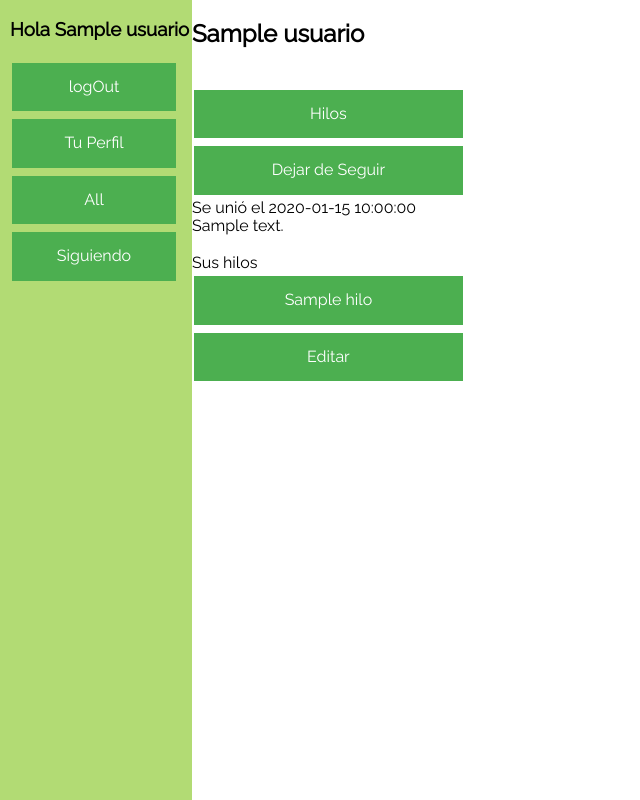
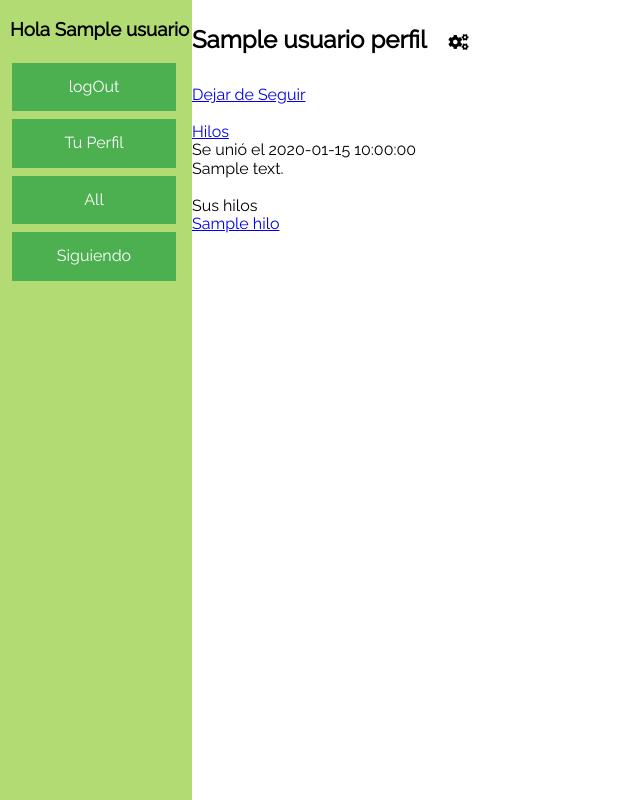
Before and after one commit to politecnicomodelopoo2018/ElDesafio-Arellano, a Flask app: template templates/usuarioPerfil.html in a window 1280 px wide. Shown: the whole page, without its empty margins (0-640 px from the left). Run offline with Flask 2, Linux system fonts and the light colour scheme; the template is opened without the code that fills it: most values are stand-ins (such as "Sample title", 1, 10 or a date in 2020); some libraries are stand-ins or nearby versions.

Commit message:
Haciendo cositas visuales

```diff
--- a/main.py
+++ b/main.py
@@ -45,7 +45,7 @@ def LogIn():
 
 @app.route('/usuarioHilos')
 def UsuarioHilos():
-    return render_template("/usuarioHilos.html", usuario=Usuario.getUsuario(int(request.args.get("idusuario"))), ListaHilos=Hilo.hilosParaUsuario(session['userid']))
+    return render_template("/usuarioHilos.html", usuario=Usuario.getUsuario(session["userid"]), ListaHilos=Hilo.hilosParaUsuario(int(request.args.get("idusuario"))))
 
 
 @app.route('/crearHilo')
@@ -158,7 +158,7 @@ def borrarComentario():
 def usuarioPerfil():
     usuario = Usuario.getUsuario(int(request.args.get("idusuario")))
     sessionUser = Usuario.getUsuario(int(session["userid"]))
-    return render_template('/usuarioPerfil.html', usuario=usuario, listaHilos=Hilo.hilosParaUsuario(usuario.id), estadoDeSeguir = sessionUser.verificarSiSigue(int(request.args.get("idusuario"))))
+    return render_template('/usuarioPerfil.html', usuarioPerfil=usuario, usuario=Usuario.getUsuario(session["userid"]), listaHilos=Hilo.hilosParaUsuario(usuario.id), estadoDeSeguir = sessionUser.verificarSiSigue(int(request.args.get("idusuario"))))
 
 @app.route('/editarPerfil')
 def editarPerfil():
--- a/static/main.css
+++ b/static/main.css
@@ -6,7 +6,7 @@ nav.leftmenu {
   width: 15%;
   position:fixed;
   background-color: #B2DB74;
-  overflow-y: scroll;
+  overflow-y: hidden;
 }
 
 
@@ -24,8 +24,7 @@ div.todo {
 }
 
 
-
-div.contenidoDerecha a {
+a.contenidoDerecha{
   position: relative;
   background-color: #4CAF50;
   border: none;
@@ -39,6 +38,24 @@ div.contenidoDerecha a {
   cursor: pointer;
   width: 20%
 }
+
+
+#otro {
+  position: relative;
+  background-color: rgba(255,255,255,0.5);
+  border: none;
+  color: black;
+  padding: 10px 20px;
+  text-align: center;
+  text-decoration: none;
+  display: inline-block;
+  font-size: 16px;
+  margin: 4px 2px;
+  cursor: pointer;
+  width: 4px
+}
+
+
 
 
 div.cosasDelMenu {
--- a/templates/editarPost.html
+++ b/templates/editarPost.html
@@ -13,7 +13,8 @@
     <link href="https://cdnjs.cloudflare.com/ajax/libs/froala-editor/2.8.5/css/froala_style.min.css" rel="stylesheet" type="text/css" />
 
 </head>
-<body>
+<body background="https://wallpaper.wiki/wp-content/uploads/2017/05/Desktop-Bamboo-HD-Wallpapers-Images-Download.png">
+
 <form action="/editarPostAction", method="post">
     <input type="hidden" name="idpost" value="{{Post.id}}">
     <input type="text" name="titulo" value="{{Post.titulo}}">
--- a/templates/usuarioPerfil.html
+++ b/templates/usuarioPerfil.html
@@ -6,6 +6,7 @@
     <link rel="stylesheet" href="../static/main.css">
     <link rel="stylesheet" href="../static/normalize.css">
     <link rel="stylesheet" href="https://fonts.googleapis.com/css?family=Raleway">
+     <link rel="stylesheet" href="https://use.fontawesome.com/releases/v5.3.1/css/all.css" integrity="sha384-mzrmE5qonljUremFsqc01SB46JvROS7bZs3IO2EmfFsd15uHvIt+Y8vEf7N7fWAU" crossorigin="anonymous">
 </head>
 <style>
 body,h1,h2,h3,h4,h5 {font-family: "Raleway", sans-serif}
@@ -26,15 +27,17 @@ body,h1,h2,h3,h4,h5 {font-family: "Raleway", sans-serif}
 
 
 <div class="contenidoDerecha">
-    <h2>{{usuario.nickName}}</h2>
-    <br><a href="/usuarioHilos?idusuario={{usuario.id}}" class="buttonContenidoDerecha">Hilos</a><br>
+    <h2>{{usuarioPerfil.nickName}}<a href="/editarPerfil" id="otro"><i class="fas fa-cogs"></i></a></h2>
     {% if estadoDeSeguir == 0 %}
-        <a href="/seguir?idusuario={{usuario.id}}" class="buttonContenidoDerecha">Seguir</a><br>
+        <a href="/seguir?idusuario={{usuarioPerfil.id}}">Seguir</a><br>
     {% else %}
-        <a href="/dejarDeSeguir?idusuario={{usuario.id}}" class="buttonContenidoDerecha">Dejar de Seguir</a><br>
+        <a href="/dejarDeSeguir?idusuario={{usuarioPerfil.id}}" class="buttonContenidoDerecha">Dejar de Seguir</a><br>
     {% endif %}
-    Se unió el {{usuario.fechaCreacion}}<br>
-    {{usuario.descripcion}}
+
+    <br><a href="/usuarioHilos?idusuario={{usuarioPerfil.id}}">Hilos</a><br>
+
+    Se unió el {{usuarioPerfil.fechaCreacion}}<br>
+    {{usuarioPerfil.descripcion}}
     <br><br>
     Sus hilos
     {% for hilo in listaHilos%}
@@ -42,7 +45,8 @@ body,h1,h2,h3,h4,h5 {font-family: "Raleway", sans-serif}
     <a href="/postDeHilo?idhilo={{hilo.id}}">{{hilo.titulo}}</a>
     {% endfor %}
     <br>
-    <a href="/editarPerfil" class="buttonContenidoDerecha">Editar</a>
+
+
 </div>
 </div>
 </body>
```
Also changed, not shown: classPost.py (+4 -3 lines), templates/post.html (+6 -4 lines).
